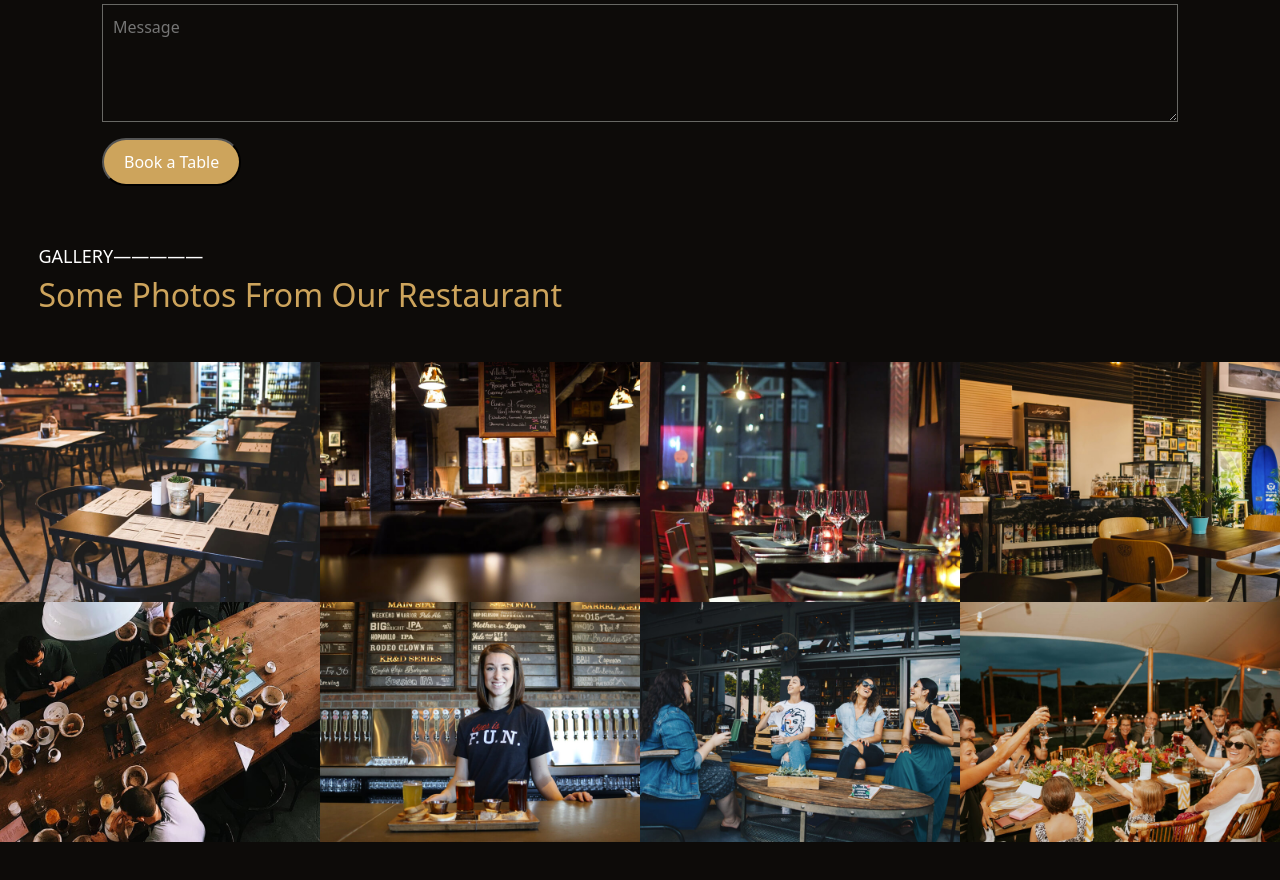
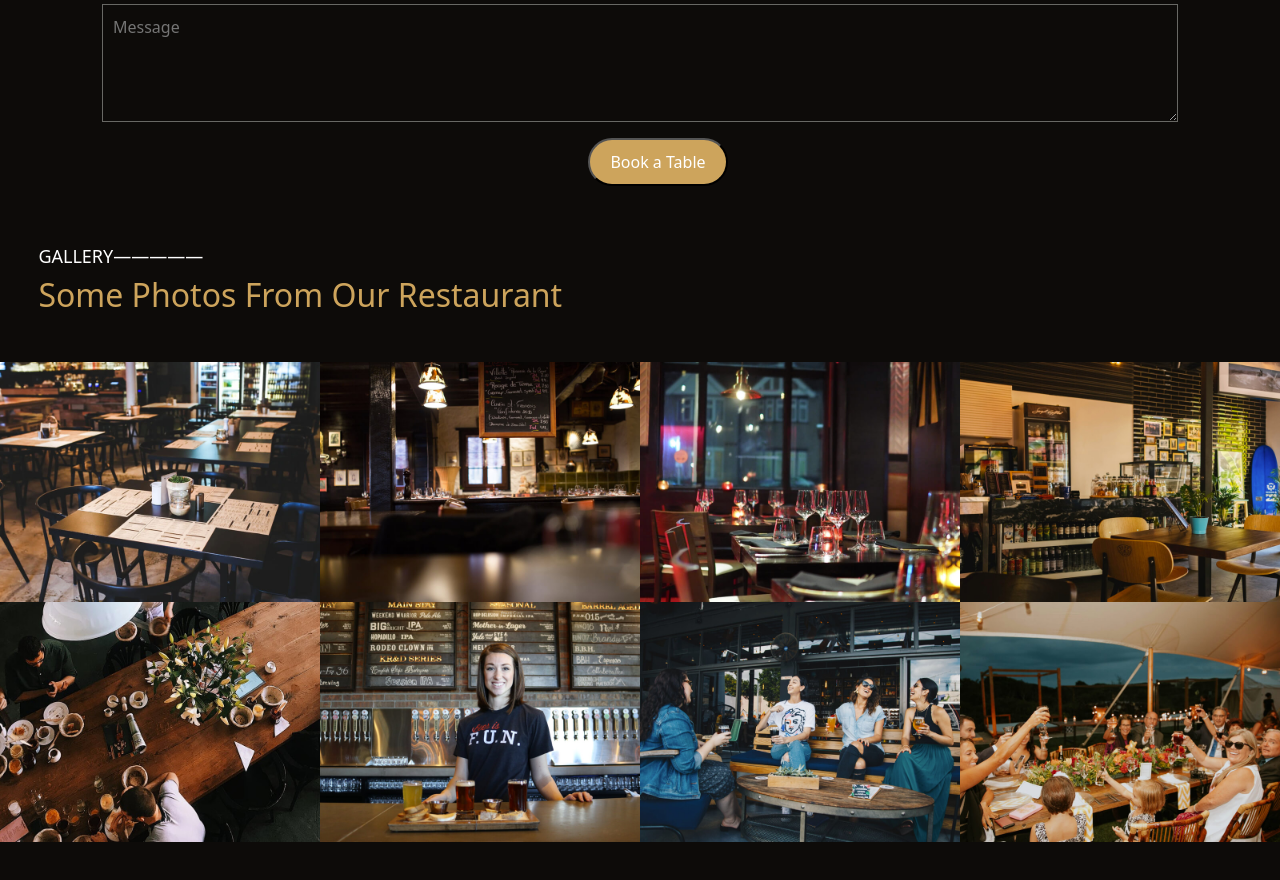
Before and after one commit to ArthurVRoost/CBIENBONN, a website: page index.html in a window 1280 px wide. Shown: the part 2960-3840 px from the top of the page. Drawn offline with nearby package versions, Linux system fonts and the light colour scheme.

Commit message:
change bouton section 6

```diff
--- a/index.html
+++ b/index.html
@@ -265,7 +265,7 @@
                         <input type="number" placeholder="# of people" min="1" required>
                     </div>
                     <textarea rows="4" placeholder="Message"></textarea>
-                    <button type="submit">Book a Table</button>
+                    <button class="btnBook" type="submit">Book a Table</button>
                 </form>
             </div>
         </div>
--- a/src/sass/partials/_base.sass
+++ b/src/sass/partials/_base.sass
@@ -316,8 +316,7 @@ nav
             padding: 10px 20px
             cursor: pointer
             border-radius: 25px
-            display: flex
-            text-align: center
+            margin-left: 38vw
 
 .section7DivP
     background-color: $black
```
Also changed, not shown: public/styles/style.css, 1 other file.
